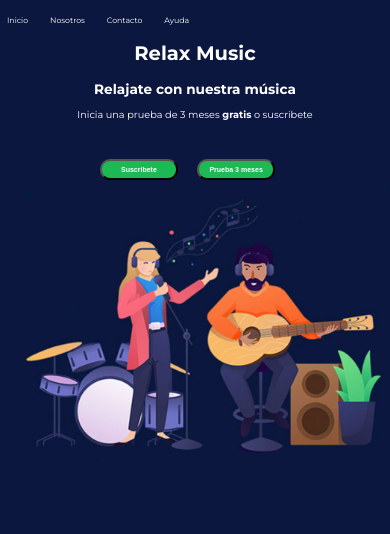
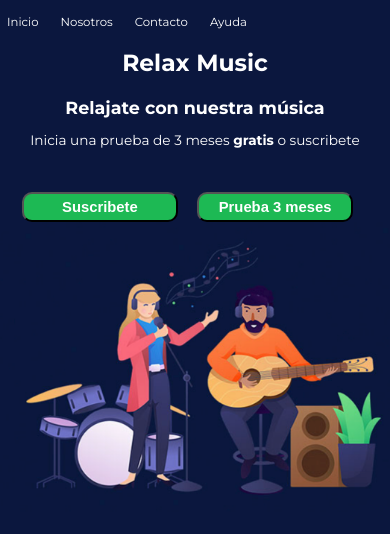
Before and after one commit to RafaelChoza/landing-page, a plain HTML site: page index.html in a window 390 px wide. Drawn offline with Linux system fonts and the light colour scheme.

Commit message:
change font size

```diff
--- a/css/styles.scss
+++ b/css/styles.scss
@@ -68,6 +68,10 @@ button:hover {
 @media (max-width: 800px) {
     header {
         justify-content: left;
+
+        p {
+            font-size: 3vw;
+        }
     }
 
     .section {
@@ -86,17 +90,26 @@ button:hover {
 
     button {
         padding: 5px;
+        width: 40vw;
+        margin-top: 30px;
+        margin-right: 15px;
+        background-color: 	#1DB954;
+        color: #fff;
+        border-radius: 10px;
+        font-weight: 600;
+        font-size: 3.8vw;
+        cursor: pointer;
     }
 
     h1 {
-        font-size: 5vw;
+        font-size: 6vw;
     }
 
     h2 {
-        font-size: 3.5vw;
+        font-size: 4.5vw;
     }
 
     p {
-        font-size: 2.5vw;
+        font-size: 3.5vw;
     }
 }
```
Also changed, not shown: css/styles.css, 2 other files.
